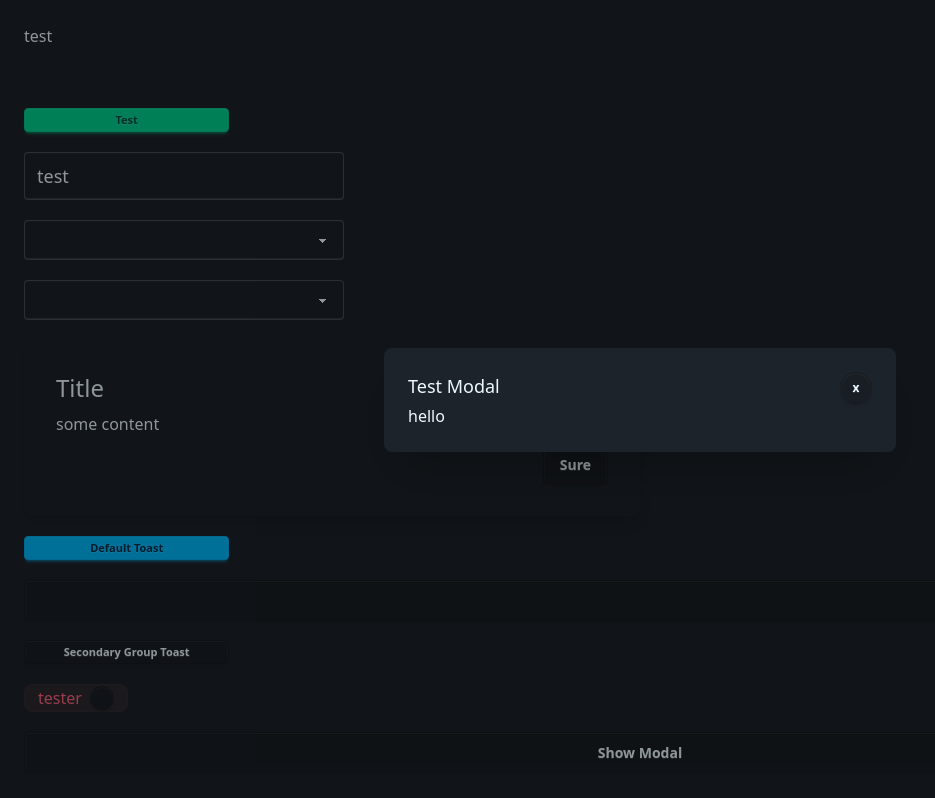
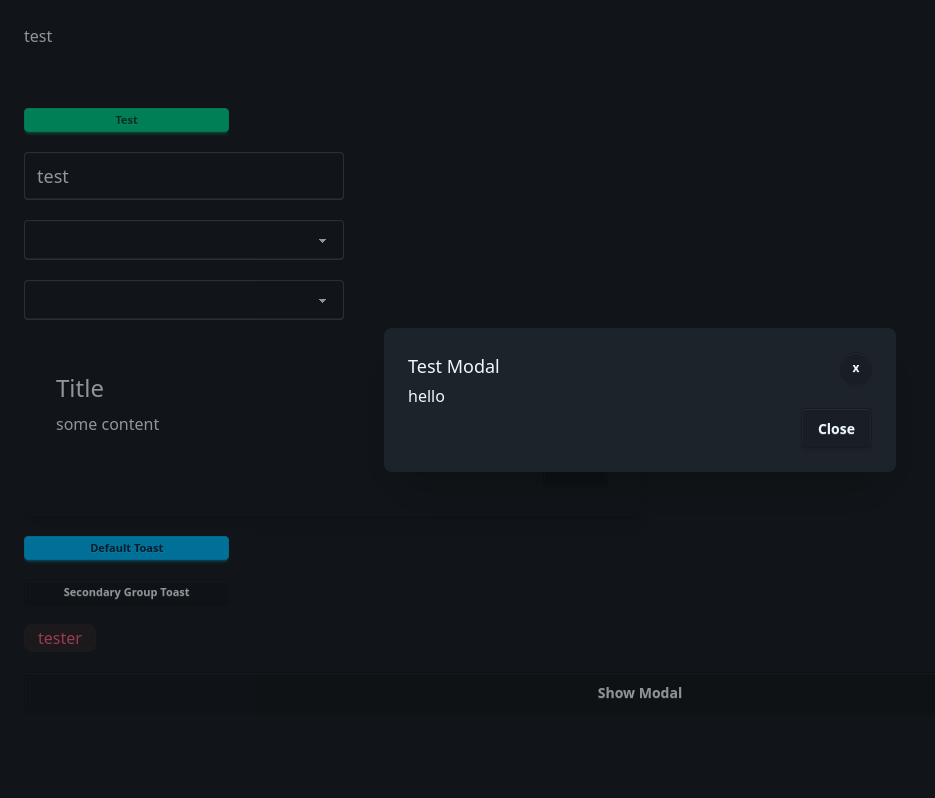
Before and after one commit to nickyg91/daisyui-vue, a Vue app in the folder daisy-vue/: page / in a window 1280 px wide. Both pictures are taken after a click on the button "Show Modal". Shown: the whole page, without its empty margins (0-935 px from the left). Built offline with nearby package versions, Linux system fonts and the light colour scheme.

Commit message:
Removed unneeded test button

```diff
--- a/daisy-vue/src/App.vue
+++ b/daisy-vue/src/App.vue
@@ -104,7 +104,6 @@ const secondaryGroupToast = () => {
       size="xs"
       @click="onShowToastClicked"
     ></Button>
-    <Button> </Button>
     <Button
       class="w-1/6"
       label="Secondary Group Toast"
@@ -115,14 +114,16 @@ const secondaryGroupToast = () => {
     <ToastGroup></ToastGroup>
     <ToastGroup alignment="top" position="end" group-name="secondary"></ToastGroup>
     <BadgeComponent size="lg" soft :color="'error'">
-      <template #body>
-        tester
-        <Button loading-spinner-type="bars" size="xs" circle @click="secondaryGroupToast"> </Button>
-      </template>
+      <template #body> tester </template>
     </BadgeComponent>
     <Button label="Show Modal" @click="visible = !visible"></Button>
     <ModalComponent v-model:visible="visible" title="Test Modal" modal>
       <template #body> hello </template>
+      <template #footer>
+        <div class="flex justify-end">
+          <Button label="Close" @click="visible = false"></Button>
+        </div>
+      </template>
     </ModalComponent>
   </div>
 </template>
```
